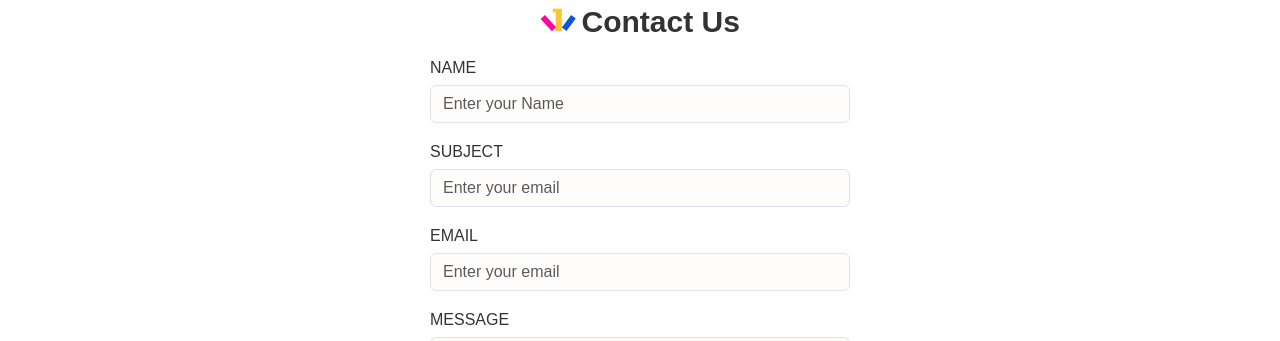
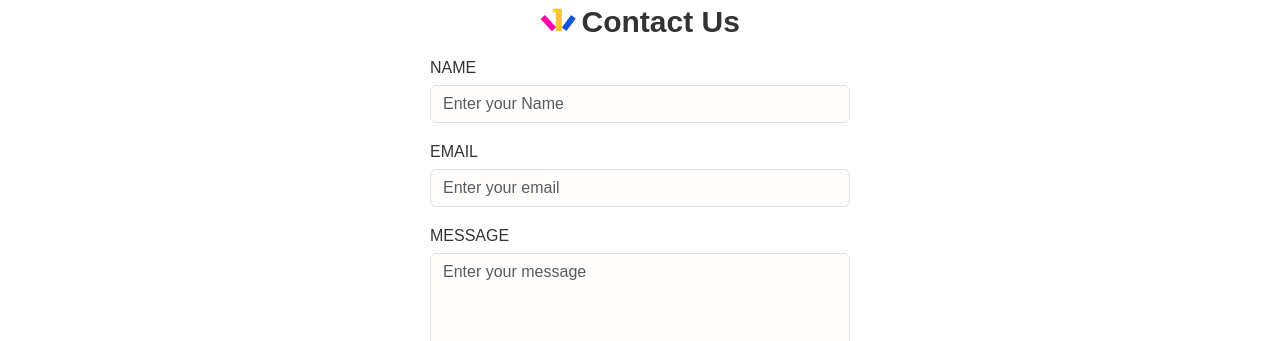
Before and after one commit to 1thing-org/1thing.org, a React (Create React App) app: page /contact in a window 1280 px wide. Shown: the part 1020-1361 px from the top of the page. Built offline with nearby package versions, Linux system fonts and the light colour scheme; no server answers.

Commit message:
BUG FIX (#220)
* 1. Fix Button style
2. Fix the line and paragraph Space in AboutUs Page

* Bug Fix
1. Removve Subject from the contact us form
2. Fix the button in Together's project page
3. Fix Donate Now button in victim Support page
4. Fix space below Read More in testimonial page

```diff
--- a/src/components/projects/projectTogether/topSection/TopSection.tsx
+++ b/src/components/projects/projectTogether/topSection/TopSection.tsx
@@ -85,6 +85,7 @@ function TopSection(props: Props) {
                   fontStyle: "normal",
                   fontWeight: "700",
                   textTransform: "uppercase",
+                  padding: "0px"
                 }}
               >
                 Try Our App
--- a/src/components/projects/victimSupportFund/content/content.css
+++ b/src/components/projects/victimSupportFund/content/content.css
@@ -98,6 +98,7 @@
   border-radius: var(--Redius, 2px);
   border: 1px solid var(--Primary-color, #FFC530);
   background: var(--Primary-color, #FFC530);
+  padding: 0px;
 }
 
 #support-paragrah {
--- a/src/components/signup/SignUp.js
+++ b/src/components/signup/SignUp.js
@@ -33,12 +33,6 @@ class Signup extends Component {
               },
 
               {
-                name: "Subject",
-                placeholder: "Enter your email",
-                type: "text",
-                required: true,
-              },
-              {
                 name: "EMAIL",
                 placeholder: "Enter your email",
                 type: "email",
--- a/src/components/testimonials/VolunteerSection/VolunteerSection.css
+++ b/src/components/testimonials/VolunteerSection/VolunteerSection.css
@@ -1,5 +1,6 @@
 #volunteer-section {
     width: 70%;
+    margin: 128px auto;
 }
 
 #volunteer {
@@ -208,7 +209,6 @@
         justify-content: space-between;
         align-items: center;
         align-self: stretch;
-        margin: 128px auto;
     }
 
     #volunteer-name {
```
